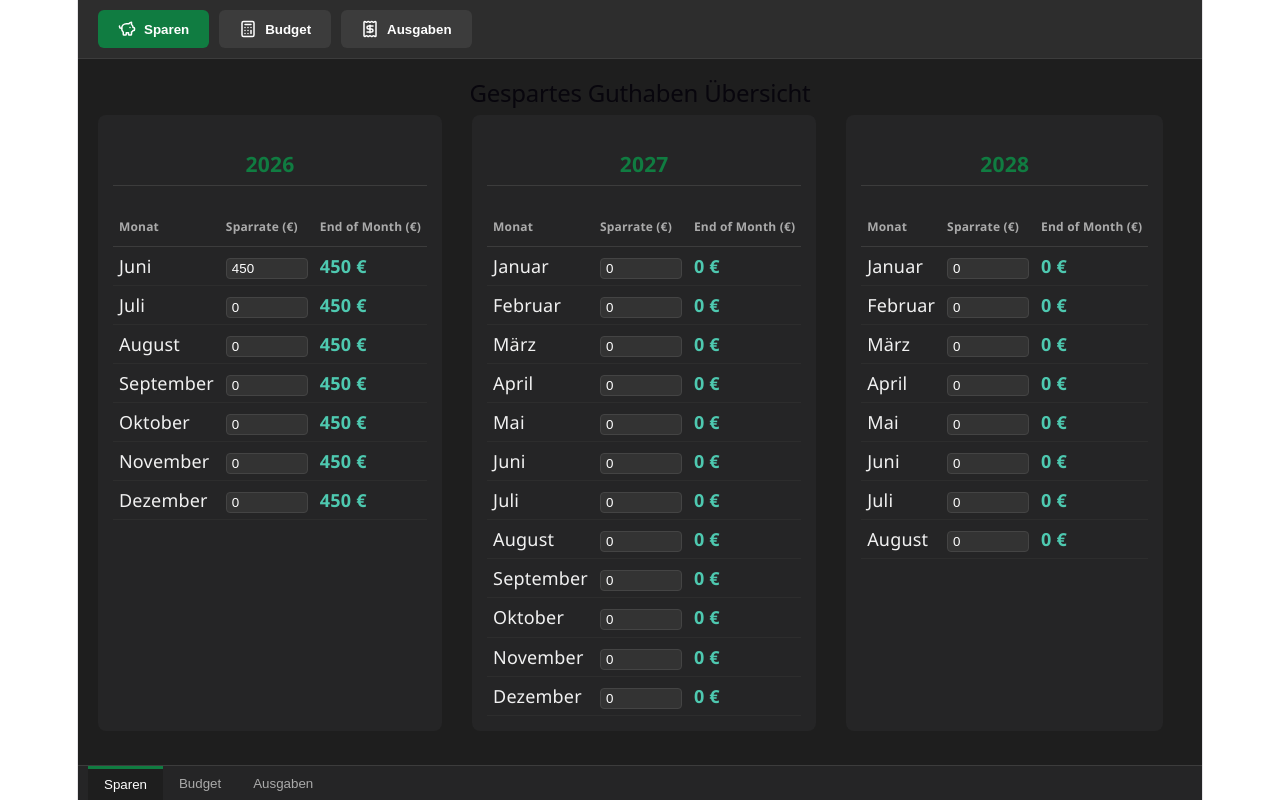
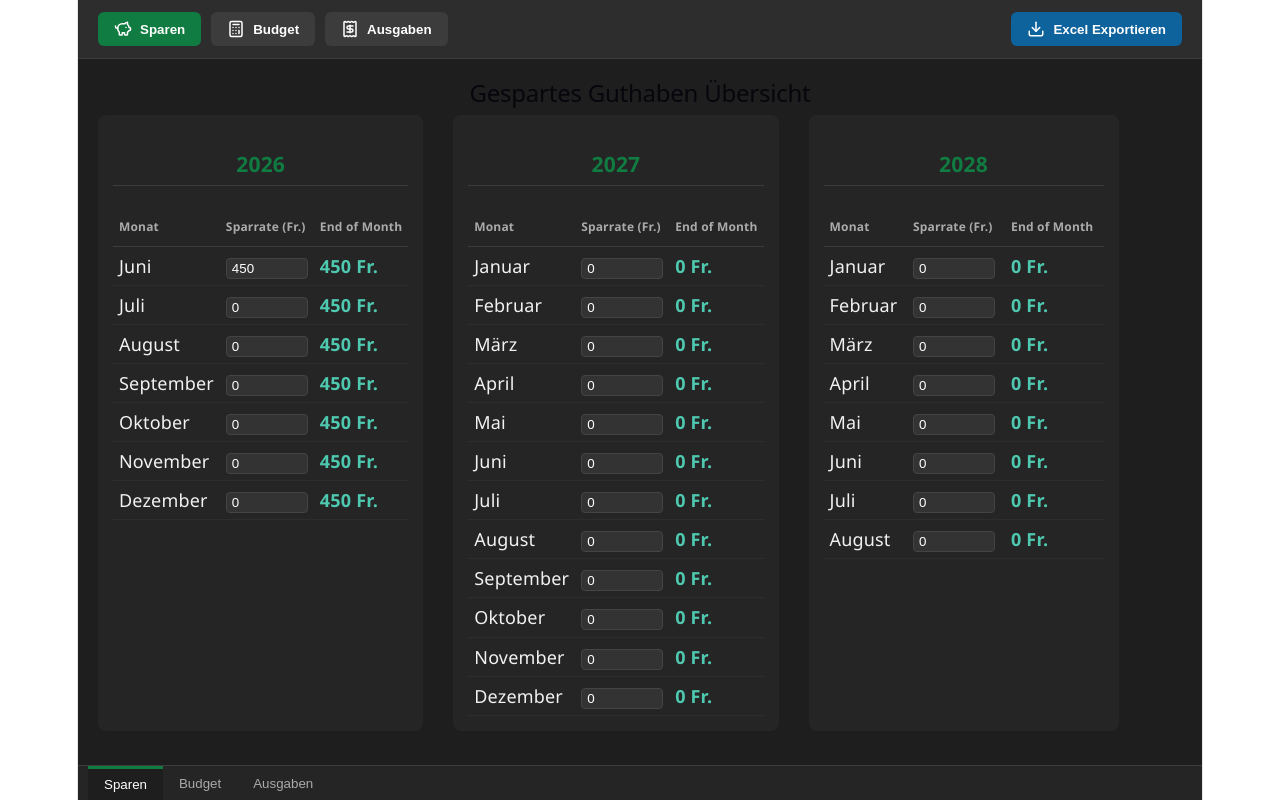
Before and after one commit to malikbosch/mein-finanz-tracker, a React (Vite) app: page / in a window 1280 px wide. Built offline with nearby package versions, Linux system fonts and the light colour scheme.

Commit message:
Dritte aktualisierung

```diff
--- a/src/App.jsx
+++ b/src/App.jsx
@@ -1,5 +1,6 @@
 import React, { useState } from 'react';
-import { PiggyBank, Calculator, Receipt, Plus, Trash2 } from 'lucide-react';
+import * as XLSX from 'xlsx';
+import { PiggyBank, Calculator, Receipt, Plus, Trash2, Download } from 'lucide-react';
 
 export default function App() {
   const [activeTab, setActiveTab] = useState('Sparen');
@@ -51,12 +52,11 @@ export default function App() {
 
   // --- AUSGABEN STATE ---
   const [expenses, setExpenses] = useState([
-    { id: 1, month: 1, week: 1, day: 'Montag', amount: 15, category: 'Food/Drinks' },
-    { id: 2, month: 1, week: 1, day: 'Dienstag', amount: 30, category: 'Einkäufe' }
+    { id: 1, month: 'August', week: 1, day: 'Montag', amount: 100, category: 'Food/Drinks' }
   ]);
-  const [newExpense, setNewExpense] = useState({ month: 1, week: 1, day: 'Montag', amount: '', category: 'Food/Drinks' });
+  const [newExpense, setNewExpense] = useState({ month: 'August', week: 1, day: 'Montag', amount: '', category: 'Food/Drinks' });
 
-  // Berechnung Sparen-Akkumulation
+  // Berechnungen
   const calculateAccumulatedSavings = (yearEntries) => {
     let runningTotal = 0;
     return yearEntries.map(entry => {
@@ -84,28 +84,86 @@ export default function App() {
   const totalAusgabenPlan = Number(budget.foodDrinks) + Number(budget.einkaeufe) + Number(budget.seite);
   const reinesSparen = Number(budget.lohn) - totalAusgabenPlan;
 
+  // --- EXPORT FUNKTION (Excel generieren & herunterladen) ---
+  const exportToExcel = () => {
+    const wb = XLSX.utils.book_new();
+
+    // 1. Sparen Tab
+    const flattenSavings = [];
+    Object.keys(savingsData).forEach(year => {
+      const yearWithTotals = calculateAccumulatedSavings(savingsData[year]);
+      yearWithTotals.forEach(item => {
+        flattenSavings.push({
+          Jahr: year,
+          Monat: item.month,
+          'Sparrate (Fr.)': item.savings,
+          'End of Month (Fr.)': item.endOfMonth
+        });
+      });
+    });
+    const wsSparen = XLSX.utils.json_to_sheet(flattenSavings);
+    XLSX.utils.book_append_sheet(wb, wsSparen, 'Sparen');
+
+    // 2. Budget Tab
+    const budgetArray = [
+      { Kategorie: 'Lohn / Einkommen', Betrag: budget.lohn },
+      { Kategorie: 'Food / Drinks', Betrag: budget.foodDrinks },
+      { Kategorie: 'Einkäufe', Betrag: budget.einkaeufe },
+      { Kategorie: 'Seite legen', Betrag: budget.seite },
+      { Kategorie: 'Gesamte Ausgaben Geplant', Betrag: totalAusgabenPlan },
+      { Kategorie: 'Restliches Sparen', Betrag: reinesSparen }
+    ];
+    const wsBudget = XLSX.utils.json_to_sheet(budgetArray);
+    XLSX.utils.book_append_sheet(wb, wsBudget, 'Budget');
+
+    // 3. Ausgaben Tab
+    const formattedExpenses = expenses.map(exp => ({
+      Monat: exp.month,
+      Woche: `Woche ${exp.week}`,
+      Tag: exp.day,
+      Kategorie: exp.category,
+      'Betrag (Fr.)': exp.amount
+    }));
+    const wsAusgaben = XLSX.utils.json_to_sheet(formattedExpenses);
+    XLSX.utils.book_append_sheet(wb, wsAusgaben, 'Ausgaben');
+
+    // Datei speichern
+    XLSX.writeFile(wb, 'Finanz_Tracker_Export.xlsx');
+  };
+
+  const monthNames = ['Januar', 'Februar', 'März', 'April', 'Mai', 'Juni', 'Juli', 'August', 'September', 'Oktober', 'November', 'Dezember'];
+
   return (
     <div style={{ fontFamily: 'Segoe UI, sans-serif', backgroundColor: '#1e1e1e', color: '#f1f1f1', minHeight: '100vh', display: 'flex', flexDirection: 'column' }}>
 
-      {/* HEADER / NAVIGATION tabs (oben zum Switchen) */}
-      <header style={{ backgroundColor: '#2d2d2d', borderBottom: '1px solid #3c3c3c', padding: '10px 20px', display: 'flex', gap: '10px', alignItems: 'center' }}>
+      {/* HEADER WITH EXPORT BUTTON */}
+      <header style={{ backgroundColor: '#2d2d2d', borderBottom: '1px solid #3c3c3c', padding: '12px 20px', display: 'flex', justifyContent: 'space-between', alignItems: 'center' }}>
+        <div style={{ display: 'flex', gap: '10px' }}>
           <button
             onClick={() => setActiveTab('Sparen')}
-          style={{ padding: '10px 20px', borderRadius: '6px', border: 'none', backgroundColor: activeTab === 'Sparen' ? '#107c41' : '#3c3c3c', color: 'white', cursor: 'pointer', fontWeight: 'bold', display: 'flex', alignItems: 'center', gap: '8px' }}
+            style={{ padding: '8px 16px', borderRadius: '6px', border: 'none', backgroundColor: activeTab === 'Sparen' ? '#107c41' : '#3c3c3c', color: 'white', cursor: 'pointer', fontWeight: 'bold', display: 'flex', alignItems: 'center', gap: '8px' }}
           >
             <PiggyBank size={18} /> Sparen
           </button>
           <button
             onClick={() => setActiveTab('Budget')}
-          style={{ padding: '10px 20px', borderRadius: '6px', border: 'none', backgroundColor: activeTab === 'Budget' ? '#107c41' : '#3c3c3c', color: 'white', cursor: 'pointer', fontWeight: 'bold', display: 'flex', alignItems: 'center', gap: '8px' }}
+            style={{ padding: '8px 16px', borderRadius: '6px', border: 'none', backgroundColor: activeTab === 'Budget' ? '#107c41' : '#3c3c3c', color: 'white', cursor: 'pointer', fontWeight: 'bold', display: 'flex', alignItems: 'center', gap: '8px' }}
           >
             <Calculator size={18} /> Budget
           </button>
           <button
             onClick={() => setActiveTab('Ausgaben')}
-          style={{ padding: '10px 20px', borderRadius: '6px', border: 'none', backgroundColor: activeTab === 'Ausgaben' ? '#107c41' : '#3c3c3c', color: 'white', cursor: 'pointer', fontWeight: 'bold', display: 'flex', alignItems: 'center', gap: '8px' }}
+            style={{ padding: '8px 16px', borderRadius: '6px', border: 'none', backgroundColor: activeTab === 'Ausgaben' ? '#107c41' : '#3c3c3c', color: 'white', cursor: 'pointer', fontWeight: 'bold', display: 'flex', alignItems: 'center', gap: '8px' }}
           >
             <Receipt size={18} /> Ausgaben
+          </button>
+        </div>
+
+        <button
+          onClick={exportToExcel}
+          style={{ padding: '8px 16px', borderRadius: '6px', border: 'none', backgroundColor: '#0e639c', color: 'white', cursor: 'pointer', fontWeight: 'bold', display: 'flex', alignItems: 'center', gap: '8px' }}
+        >
+          <Download size={18} /> Excel Exportieren
         </button>
       </header>
 
@@ -126,8 +184,8 @@ export default function App() {
                       <thead>
                         <tr style={{ borderBottom: '1px solid #3c3c3c', fontSize: '12px', color: '#aaa' }}>
                           <th style={{ padding: '6px' }}>Monat</th>
-                          <th style={{ padding: '6px' }}>Sparrate (€)</th>
-                          <th style={{ padding: '6px' }}>End of Month (€)</th>
+                          <th style={{ padding: '6px' }}>Sparrate (Fr.)</th>
+                          <th style={{ padding: '6px' }}>End of Month</th>
                         </tr>
                       </thead>
                       <tbody>
@@ -142,7 +200,7 @@ export default function App() {
                                 style={{ width: '70px', backgroundColor: '#333', color: '#fff', border: '1px solid #444', borderRadius: '4px', padding: '2px 5px' }}
                               />
                             </td>
-                            <td style={{ padding: '6px', fontWeight: 'bold', color: '#4ec9b0' }}>{row.endOfMonth} €</td>
+                            <td style={{ padding: '6px', fontWeight: 'bold', color: '#4ec9b0' }}>{row.endOfMonth} Fr.</td>
                           </tr>
                         ))}
                       </tbody>
@@ -201,11 +259,11 @@ export default function App() {
               <div style={{ borderTop: '1px solid #3c3c3c', paddingTop: '15px', display: 'flex', justifyContent: 'space-between' }}>
                 <div>
                   <div style={{ fontSize: '12px', color: '#aaa' }}>Insgesamt eingeplante Ausgaben:</div>
-                  <div style={{ fontSize: '20px', fontWeight: 'bold', color: '#ce9178' }}>{totalAusgabenPlan} €</div>
+                  <div style={{ fontSize: '20px', fontWeight: 'bold', color: '#ce9178' }}>{totalAusgabenPlan} Fr.</div>
                 </div>
                 <div>
                   <div style={{ fontSize: '12px', color: '#aaa' }}>Restliches Sparen:</div>
-                  <div style={{ fontSize: '20px', fontWeight: 'bold', color: '#4ec9b0' }}>{reinesSparen} €</div>
+                  <div style={{ fontSize: '20px', fontWeight: 'bold', color: '#4ec9b0' }}>{reinesSparen} Fr.</div>
                 </div>
               </div>
             </div>
@@ -215,16 +273,16 @@ export default function App() {
         {/* REITER: AUSGABEN */}
         {activeTab === 'Ausgaben' && (
           <div>
-            <h2>Ausgaben nach Wochen & Monaten</h2>
+            <h2>Ausgaben Eintragen & Verwalten</h2>
 
-            {/* Neue Ausgabe hinzufügen */}
+            {/* Formular zum Hinzufügen */}
             <div style={{ backgroundColor: '#252526', padding: '15px', borderRadius: '8px', marginBottom: '20px', display: 'flex', gap: '10px', flexWrap: 'wrap', alignItems: 'center' }}>
               <select
                 value={newExpense.month}
-                onChange={(e) => setNewExpense({ ...newExpense, month: Number(e.target.value) })}
+                onChange={(e) => setNewExpense({ ...newExpense, month: e.target.value })}
                 style={{ backgroundColor: '#333', color: '#fff', border: '1px solid #444', padding: '8px', borderRadius: '4px' }}
               >
-                {[...Array(12)].map((_, i) => <option key={i+1} value={i+1}>Monat {i+1}</option>)}
+                {monthNames.map(m => <option key={m} value={m}>{m}</option>)}
               </select>
 
               <select
@@ -246,12 +304,23 @@ export default function App() {
                 {['Montag', 'Dienstag', 'Mittwoch', 'Donnerstag', 'Freitag', 'Samstag', 'Sonntag'].map(d => <option key={d} value={d}>{d}</option>)}
               </select>
 
+              <select
+                value={newExpense.category}
+                onChange={(e) => setNewExpense({ ...newExpense, category: e.target.value })}
+                style={{ backgroundColor: '#333', color: '#fff', border: '1px solid #444', padding: '8px', borderRadius: '4px' }}
+              >
+                <option value="Food/Drinks">Food/Drinks</option>
+                <option value="Einkäufe">Einkäufe</option>
+                <option value="Seite legen">Seite legen</option>
+                <option value="Sonstiges">Sonstiges</option>
+              </select>
+
               <input
                 type="number"
-                placeholder="Betrag €"
+                placeholder="Betrag (Fr.)"
                 value={newExpense.amount}
                 onChange={(e) => setNewExpense({ ...newExpense, amount: e.target.value })}
-                style={{ backgroundColor: '#333', color: '#fff', border: '1px solid #444', padding: '8px', borderRadius: '4px', width: '100px' }}
+                style={{ backgroundColor: '#333', color: '#fff', border: '1px solid #444', padding: '8px', borderRadius: '4px', width: '110px' }}
               />
 
               <button
@@ -278,11 +347,11 @@ export default function App() {
                 <tbody>
                   {expenses.map(exp => (
                     <tr key={exp.id} style={{ borderBottom: '1px solid #2d2d2d' }}>
-                      <td style={{ padding: '8px' }}>Monat {exp.month}</td>
+                      <td style={{ padding: '8px' }}>{exp.month}</td>
                       <td style={{ padding: '8px' }}>Woche {exp.week}</td>
                       <td style={{ padding: '8px' }}>{exp.day}</td>
                       <td style={{ padding: '8px' }}>{exp.category}</td>
-                      <td style={{ padding: '8px', color: '#f44336', fontWeight: 'bold' }}>-{exp.amount} €</td>
+                      <td style={{ padding: '8px', color: '#f44336', fontWeight: 'bold' }}>-{exp.amount} Fr.</td>
                       <td style={{ padding: '8px' }}>
                         <button onClick={() => deleteExpense(exp.id)} style={{ backgroundColor: 'transparent', border: 'none', color: '#aaa', cursor: 'pointer' }}>
                           <Trash2 size={16} />
@@ -298,7 +367,7 @@ export default function App() {
 
       </main>
 
-      {/* FOOTER TAB-BAR (Exakt wie Excel unten) */}
+      {/* FOOTER TAB-BAR */}
       <footer style={{ backgroundColor: '#252526', borderTop: '1px solid #3c3c3c', display: 'flex', padding: '0 10px' }}>
         <button
           onClick={() => setActiveTab('Sparen')}
```
Lines whose indentation alone changed are shown as unchanged.
